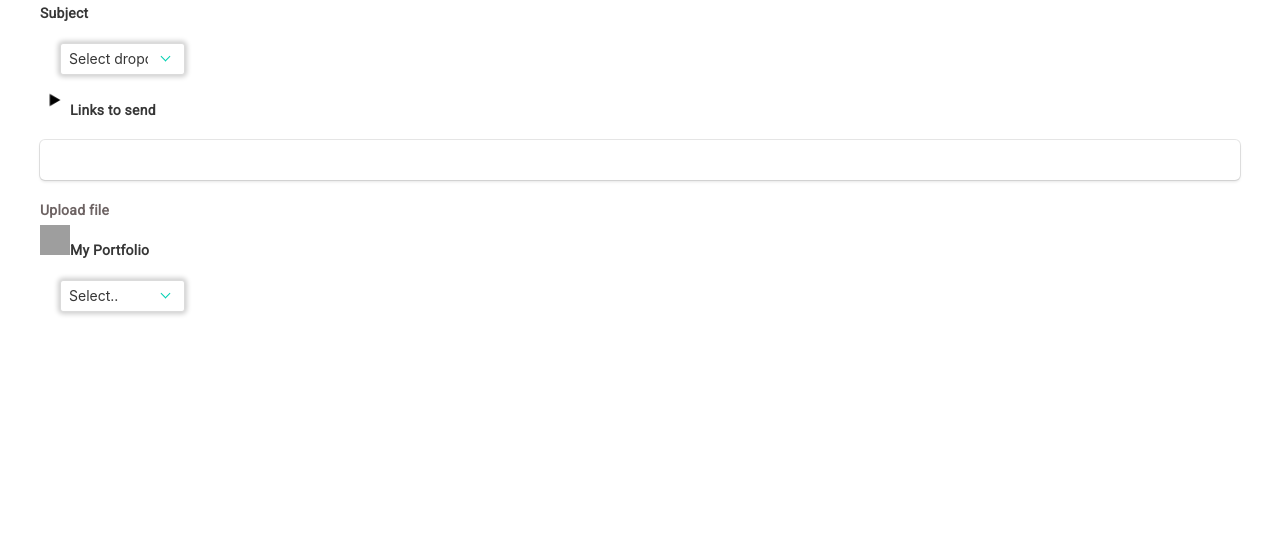
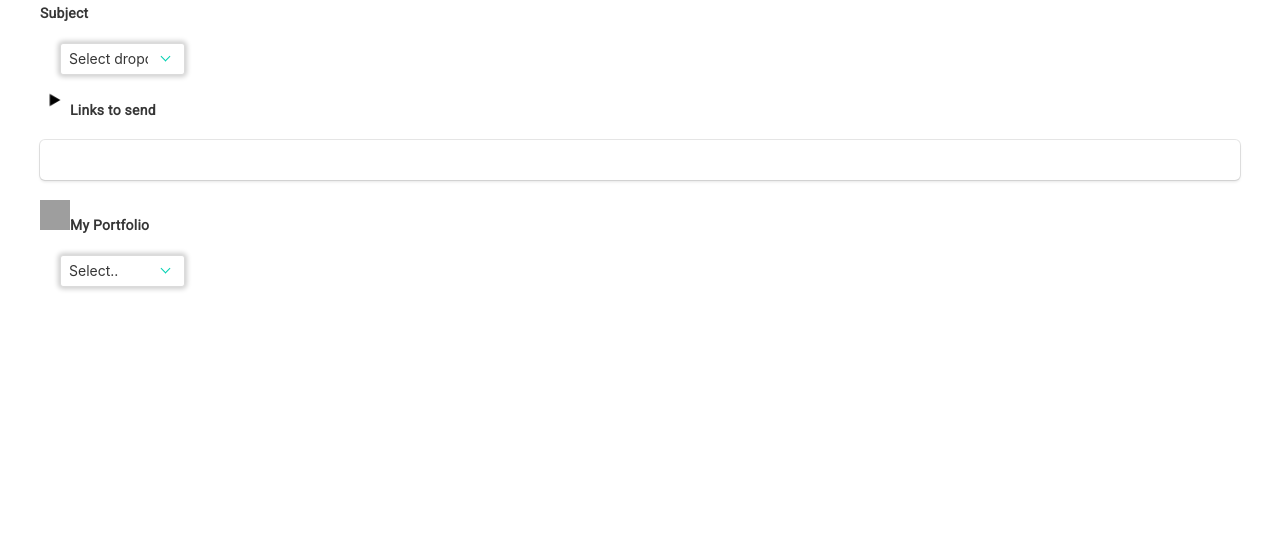
Before and after one commit to OliverSimonGH/Blocs, a Flask app: page / in a window 1280 px wide. Shown: the part 170-722 px from the top of the page. Run offline with Flask 2, Linux system fonts and the light colour scheme; data that the repository does not hold is empty; some libraries are stand-ins or nearby versions; grey boxes are pictures that could not be loaded.

Commit message:
Removed the original upload/input section from the front page

```diff
--- a/templates/index.html
+++ b/templates/index.html
@@ -41,9 +41,6 @@
     <label class="label"><img class="vector" src="../static/images/play.png" alt="" />Links to send</label>
     <div class="box">
     </div>
-
-    <label class="lablel"> Upload file </label>
-    <form action="" method=post enctype=multipart/form-data>
 
 
     <label class="label"><img class="vector" src="../static/images/folder.png" alt="" />My Portfolio</label>
```
